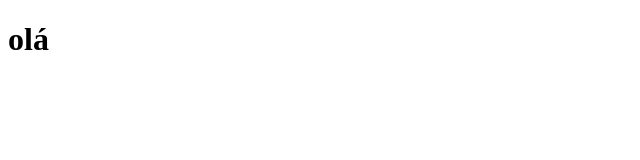
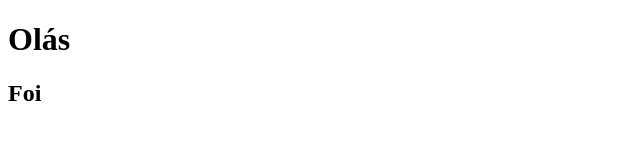
Before and after one commit to CollabCodeTech/01-tag-react, a React (Create React App) app in the folder tag/: page / in a window 1280 px wide. Shown: the top 160 px of the page, without its empty margins (0-640 px from the left). Built offline with nearby package versions, Linux system fonts and the light colour scheme.

Commit message:
Explicação de como funciona a arrow function e o Fragment

```diff
--- a/tag/src/App.js
+++ b/tag/src/App.js
@@ -1,9 +1,23 @@
-import React from "react";
+import React, { Fragment } from "react";
 
-// const App = () => {};
+const App = () => (
+  <Fragment>
+    <h1>Olás</h1>
+    <h2>Foi</h2>
+  </Fragment>
+);
 
-const App = function() {
-  return <h1>olá</h1>;
-};
+// const App = () => {
+//   return (
+//     <Fragment>
+//       <h1>Olás</h1>
+//       <h2>Foi</h2>
+//     </Fragment>
+//   );
+// };
+
+// const App = function() {
+//   return <h1>olá</h1>;
+// };
 
 export default App;
```
